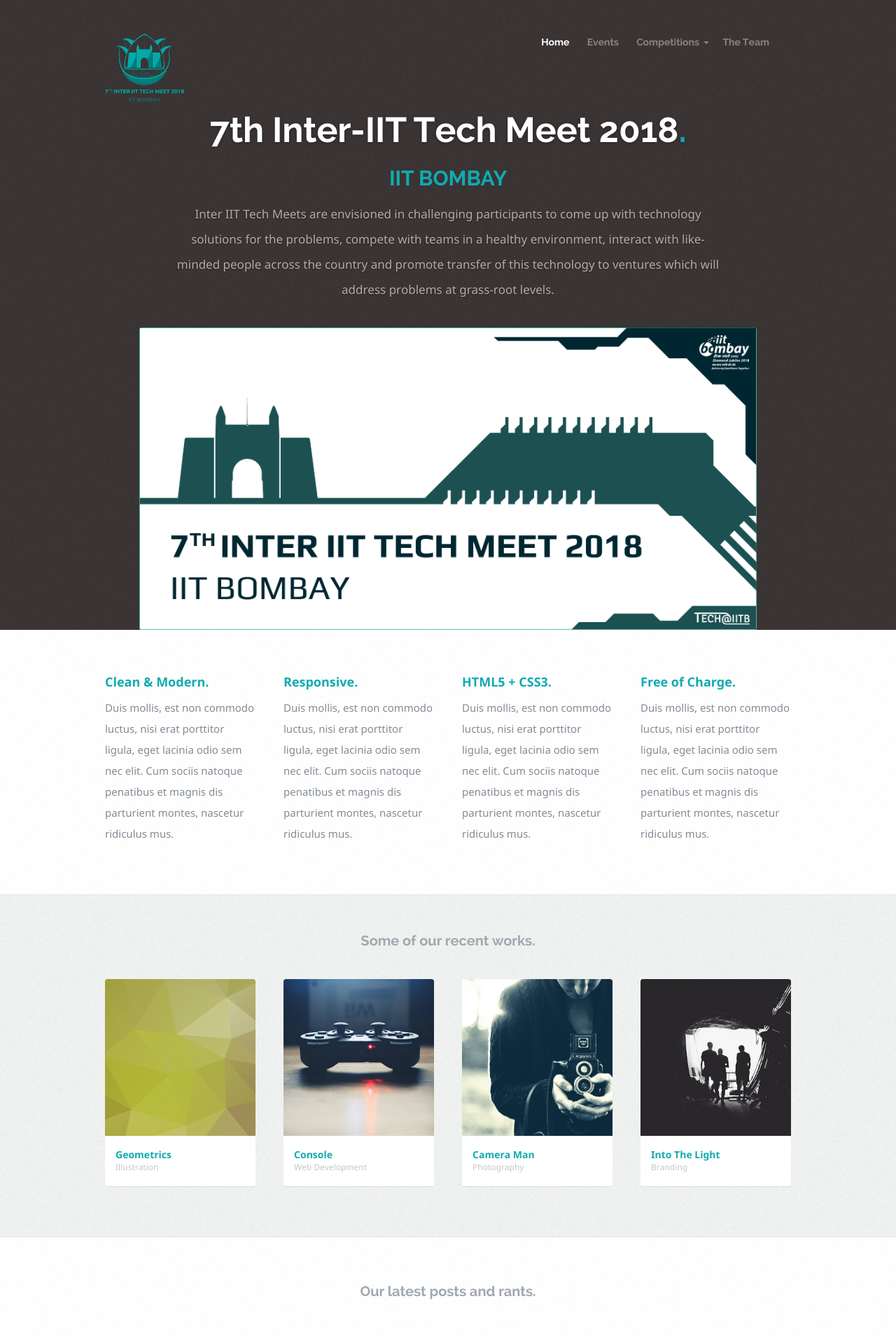
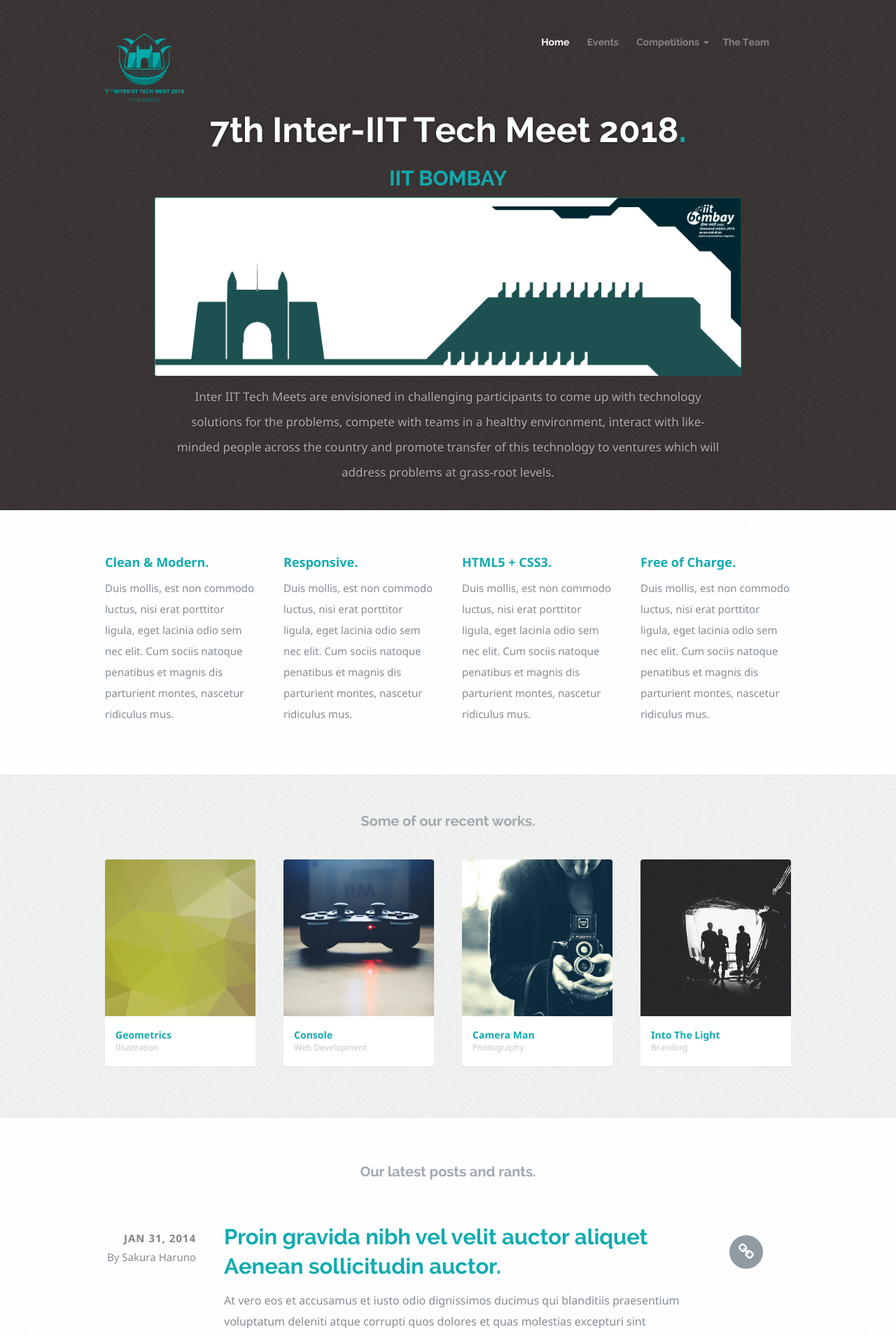
Before and after one commit to thenotsodarkknight/inter-iit, a Jekyll site: the page built from index.html, in a window 1280 px wide. Shown: the top 1909 px of the page at 70% size. Built offline with Jekyll 4.4.1, drawn with Linux system fonts in a browser that asks for light colours; nearby versions of some CDN libraries.

Commit message:
changed photos of main page

```diff
--- a/index.html
+++ b/index.html
@@ -16,13 +16,15 @@
         <div class="row">
           <div class="twelve columns">
             <div class="slider-text">
+
               <h1>7<sup>th</sup> Inter-IIT Tech Meet 2018<span>.</span></h1>
 <h2 style="color:#11ABB0">IIT BOMBAY</h2>
+<div class="slider-image">
+                     <img src="/assets/images/sliders/home-slider-image-01.png" alt="" />
+                  </div>
               <p>Inter IIT Tech Meets are envisioned in challenging participants to come up with technology solutions for the problems, compete with teams in a healthy environment, interact with like-minded people across the country and promote transfer of this technology to ventures which will address problems at grass-root levels.</p>
             </div>
-                  <div class="slider-image">
-                     <img src="/assets/images/sliders/home-slider-image-01.png" alt="" />
-                  </div>
+
           </div>
         </div>
       </li>
@@ -33,12 +35,13 @@
           <div class="twelve columns">
             <div class="slider-text">
               <h1>Our Vision<span>.</span></h1>
+<div class="slider-image">
+                     <img src="/assets/images/sliders/home-slider-image-02.png" alt="" width="1000"/>
+                  </div>
               <p>7th Inter IIT Tech meet caries this vision have collaborative and competitive events promoting these ideas. Competitive events are centred around themes like sustainability, healthcare, agriculture, technology for soldier support, communication technologies for masses, efficient transportation, promotion of indigenous manufacturing etc. In essence all themes try to solutions with social/economic impact and development of local communitie. Apart from the fact that there are 23 IITs, these are in essence institutes with immense research infrastructure located in distinctive geographical locations having problems very specific to region, so technology infusion and enabling students to understand and learn from examples of solutions applicable to different areas is highly accelerated through Inter IIT.
 </p>
             </div>
-                  <div class="slider-image">
-                     <img src="/assets/images/sliders/home-slider-image-02.png" alt="" />
-                  </div>
+
           </div>
         </div>
       </li>
```
Also changed, not shown: assets/images/sliders/home-slider-image-01.png, 1 other file.
